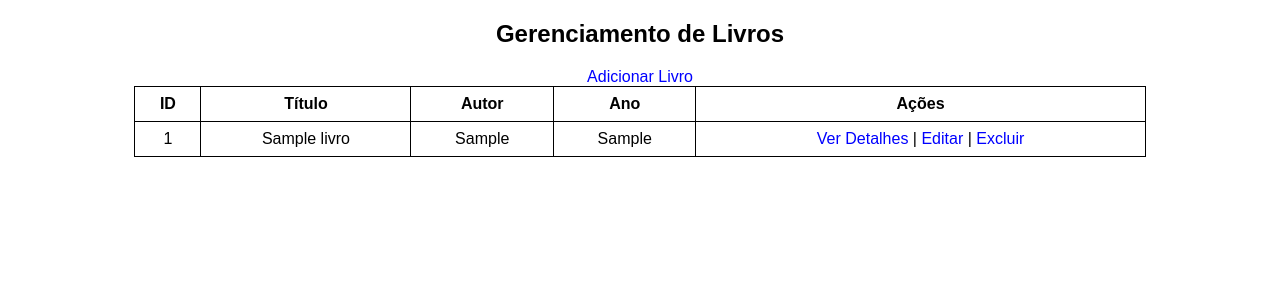
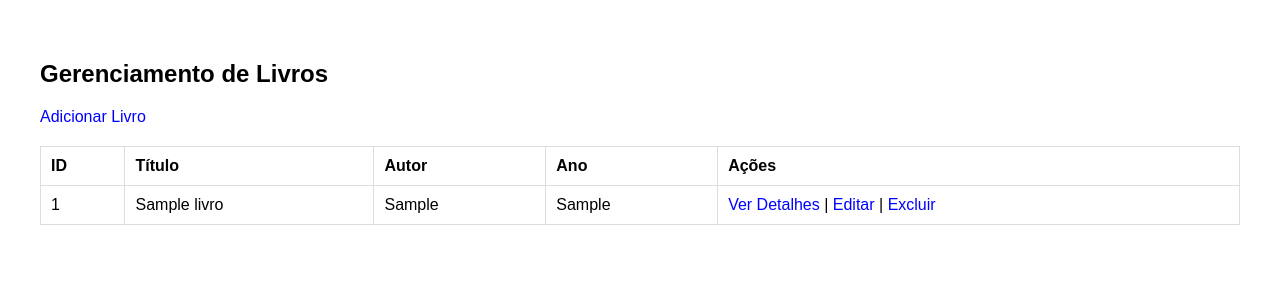
Before and after one commit to frostsalazar22/Atividade-6---PHP, a PHP site: page / in a window 1280 px wide. Shown: the top 300 px of the page. Run offline with PHP 8.4, Linux system fonts and the light colour scheme; tables that the repository leaves empty or names only in its code hold one stand-in row (values such as "Sample post").

Commit message:
Update style.css

```diff
--- a/style.css
+++ b/style.css
@@ -1,20 +1,27 @@
 body {
     font-family: Arial, sans-serif;
-    text-align: center;
+    margin: 20px;
+    padding: 20px;
 }
 
 table {
-    width: 80%;
-    margin: auto;
+    width: 100%;
     border-collapse: collapse;
+    margin-top: 20px;
 }
 
-th, td {
-    padding: 8px;
-    border: 1px solid #000;
+table th, table td {
+    padding: 10px;
+    text-align: left;
+    border: 1px solid #ddd;
 }
 
 a {
     text-decoration: none;
     color: blue;
 }
+
+a:hover {
+    text-decoration: underline;
+    color: darkblue;
+}
```
